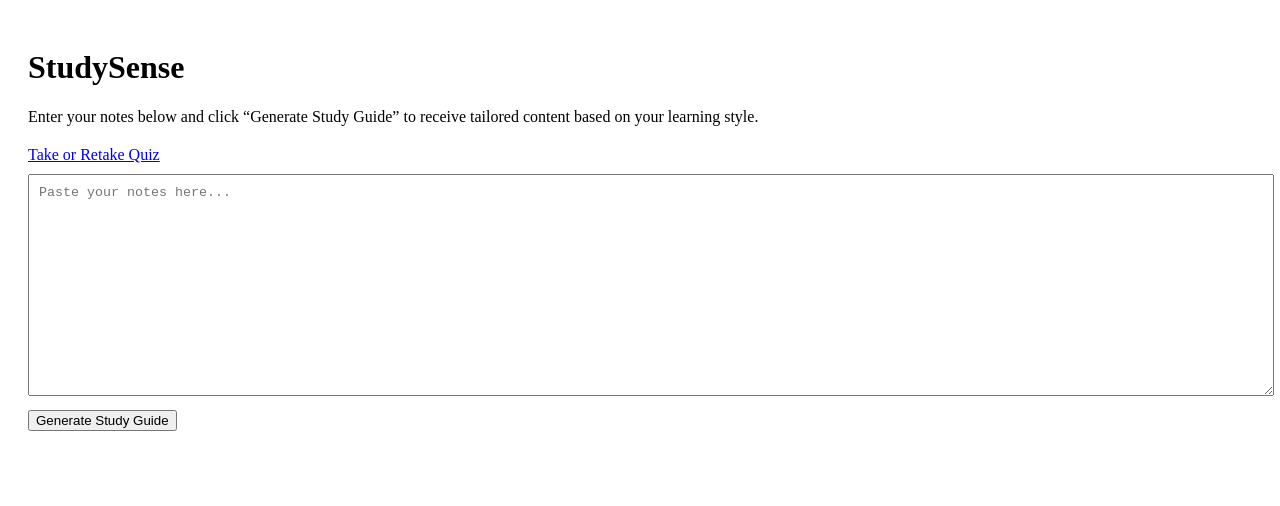
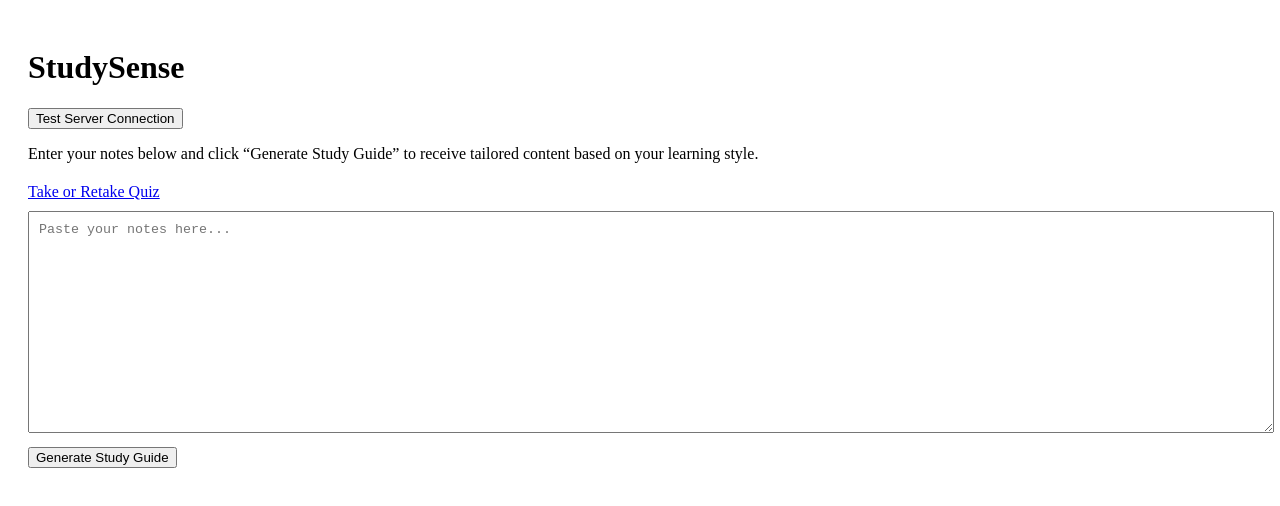
Before and after one commit to wesleycym/StudySense, a React app in the folder frontend/: page / in a window 1280 px wide. Shown: the top 506 px of the page. Built offline with nearby package versions, Linux system fonts and the light colour scheme; the HTML template or start-up script is replaced by a standard one.

Commit message:
Server connection test

```diff
--- a/frontend/src/pages/Main.jsx
+++ b/frontend/src/pages/Main.jsx
@@ -48,6 +48,14 @@ export default function Main() {
     <div style={{ padding: "20px" }}>
       <h1>StudySense</h1>
 
+      <button onClick={async () => {
+        const res = await fetch("http://localhost:3001/test");
+        const text = await res.text();
+        alert("Server responded: " + text);
+      }}>
+        Test Server Connection
+      </button>
+
       <p>
         Enter your notes below and click “Generate Study Guide” to
         receive tailored content based on your learning style.
```
